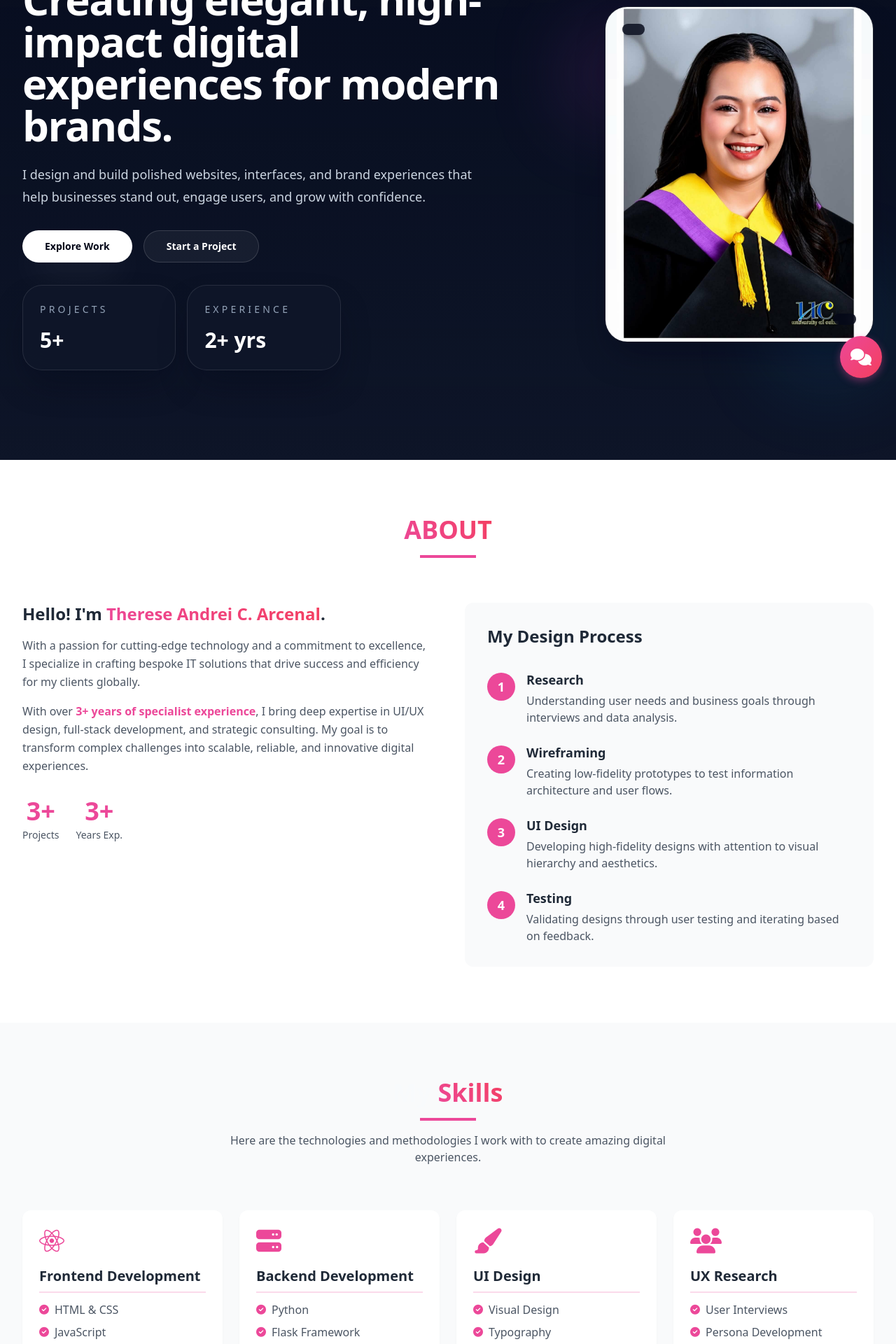
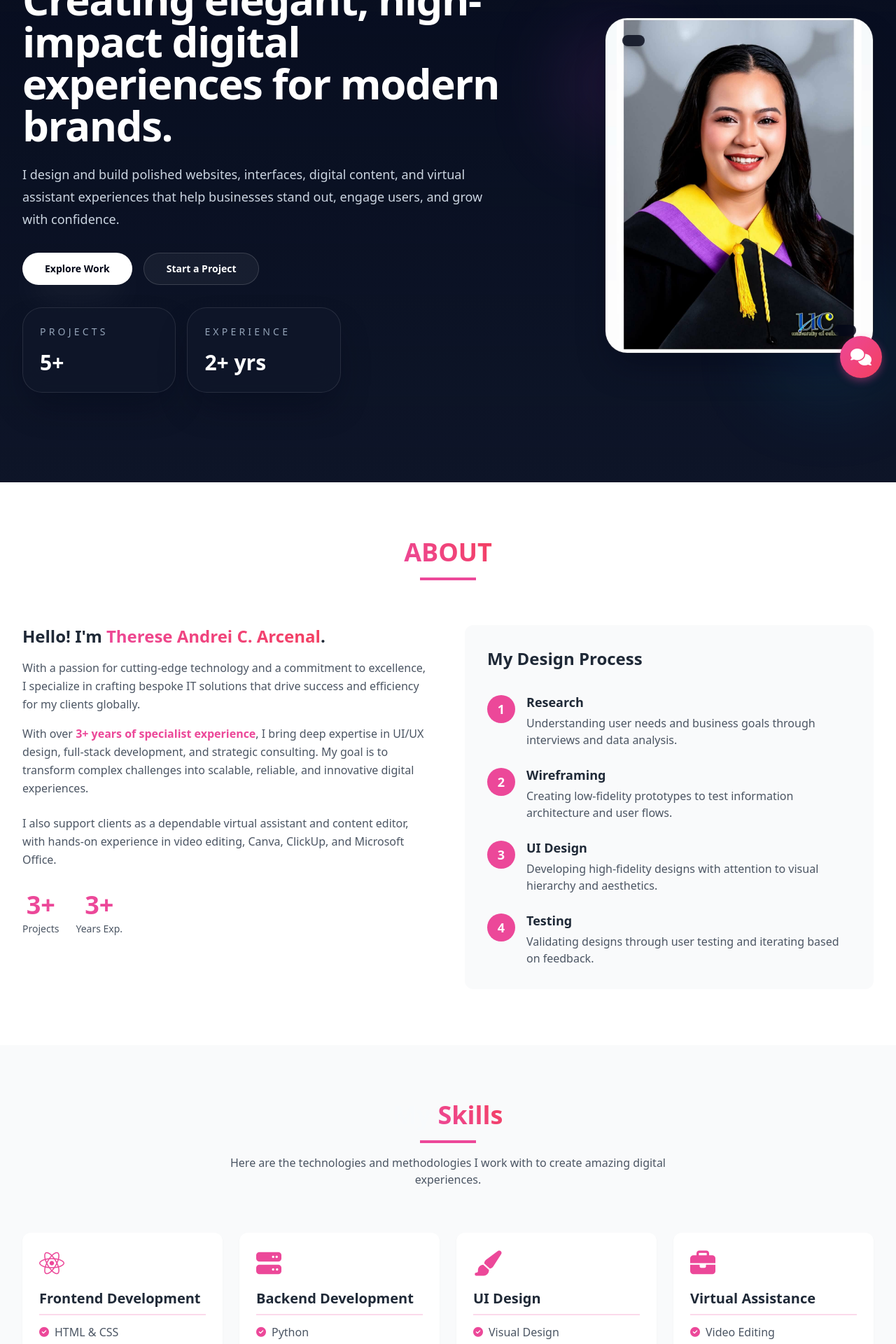
Before and after one commit to ThereseArcenal/My-Portfolio, a Flask app: page / in a window 1280 px wide. Shown: the part 240-2160 px from the top of the page at 70% size. Run offline with Flask 3, Linux system fonts and the light colour scheme; some libraries are stand-ins or nearby versions.

Commit message:
style: Update skills section to include virtual assistance and UX research services

```diff
--- a/templates/index.html
+++ b/templates/index.html
@@ -1139,7 +1139,7 @@
                 <span class="inline-flex h-12 w-12 items-center justify-center rounded-3xl bg-gradient-to-br from-fuchsia-500 to-violet-500 text-lg font-semibold text-white shadow-lg shadow-fuchsia-500/25">G</span>
                 <div>
                     <p class="text-base font-semibold text-white"></p>
-                    <p class="text-xs uppercase tracking-[0.24em] text-slate-400">Design & Development</p>
+                    <p class="text-xs uppercase tracking-[0.24em] text-slate-400">Design • Development • Virtual Assistance</p>
                 </div>
             </a>
             <div class="hidden items-center gap-8 md:flex">
@@ -1178,7 +1178,7 @@
 
                 <div class="space-y-6">
                     <h1 class="max-w-3xl text-4xl font-black tracking-tight text-white sm:text-5xl lg:text-6xl">Creating elegant, high-impact digital experiences for modern brands.</h1>
-                    <p class="max-w-2xl text-lg leading-8 text-slate-300">I design and build polished websites, interfaces, and brand experiences that help businesses stand out, engage users, and grow with confidence.</p>
+                    <p class="max-w-2xl text-lg leading-8 text-slate-300">I design and build polished websites, interfaces, digital content, and virtual assistant experiences that help businesses stand out, engage users, and grow with confidence.</p>
                 </div>
                 <div class="hero-actions flex flex-wrap justify-center gap-4 sm:justify-start">
                     <a href="#projects" class="inline-flex w-full max-w-[11rem] items-center justify-center rounded-full bg-white px-8 py-3 text-sm font-semibold text-slate-950 shadow-2xl shadow-white/10 transition hover:-translate-y-0.5 hover:bg-slate-100 sm:w-auto">Explore Work</a>
@@ -1226,6 +1226,9 @@
                 <p class="text-gray-600 mb-6 leading-relaxed dark:text-gray-400 fade-in-element">
                     With over <span class="font-bold text-primary">3+ years of specialist experience</span>, I bring deep expertise in UI/UX design, full-stack development, and strategic consulting. My goal is to transform complex challenges into scalable, reliable, and innovative digital experiences.
                 </p>
+                <p class="text-gray-600 mb-6 leading-relaxed dark:text-gray-400 fade-in-element">
+                    I also support clients as a dependable virtual assistant and content editor, with hands-on experience in video editing, Canva, ClickUp, and Microsoft Office.
+                </p>
 
                 <!-- Stats with better styling -->
                 <div class="flex space-x-6 mt-8">
@@ -1378,6 +1381,53 @@
                         <span>Typography</span>
                     </li>
                     <li class="flex items-center group-hover:translate-x-1 transition-transform duration-300 delay-100">
+                        <i class="fas fa-check-circle text-primary mr-2 text-sm"></i>
+                        <span>Color Theory</span>
+                    </li>
+                    <li class="flex items-center group-hover:translate-x-1 transition-transform duration-300 delay-150">
+                        <i class="fas fa-check-circle text-primary mr-2 text-sm"></i>
+                        <span>Design Systems</span>
+                    </li>
+                </ul>
+            </div>
+
+            <!-- Virtual Assistant Card -->
+            <div class="bg-white p-6 rounded-xl shadow-sm hover:shadow-xl transition-all duration-300 hover:-translate-y-2 skill-item dark:bg-darkCard group">
+                <div class="text-primary text-4xl mb-4 group-hover:scale-110 transition-transform duration-300">
+                    <i class="fas fa-briefcase"></i>
+                </div>
+                <h3 class="text-xl font-bold mb-3 text-dark dark:text-darkText border-b-2 border-primary/20 pb-2">Virtual Assistance</h3>
+                <ul class="space-y-2 text-gray-600 dark:text-gray-400">
+                    <li class="flex items-center group-hover:translate-x-1 transition-transform duration-300">
+                        <i class="fas fa-check-circle text-primary mr-2 text-sm"></i>
+                        <span>Video Editing</span>
+                    </li>
+                    <li class="flex items-center group-hover:translate-x-1 transition-transform duration-300 delay-75">
+                        <i class="fas fa-check-circle text-primary mr-2 text-sm"></i>
+                        <span>Canva Content Creation</span>
+                    </li>
+                    <li class="flex items-center group-hover:translate-x-1 transition-transform duration-300 delay-100">
+                        <i class="fas fa-check-circle text-primary mr-2 text-sm"></i>
+                        <span>ClickUp Task Management</span>
+                    </li>
+                    <li class="flex items-center group-hover:translate-x-1 transition-transform duration-300 delay-150">
+                        <i class="fas fa-check-circle text-primary mr-2 text-sm"></i>
+                        <span>Microsoft Office Support</span>
+                    </li>
+                    <li class="flex items-center group-hover:translate-x-1 transition-transform duration-300 delay-200">
+                        <i class="fas fa-check-circle text-primary mr-2 text-sm"></i>
+                        <span>Content & Admin Support</span>
+                    </li>
+                </ul>
+            </div>
+
+            <!-- UX Research Card -->
+            <div class="bg-white p-6 rounded-xl shadow-sm hover:shadow-xl transition-all duration-300 hover:-translate-y-2 skill-item dark:bg-darkCard group">
+                <div class="text-primary text-4xl mb-4 group-hover:scale-110 transition-transform duration-300">
+                    <i class="fas fa-users"></i>
+                </div>
+                <h3 class="text-xl font-bold mb-3 text-dark dark:text-darkText border-b-2 border-primary/20 pb-2">UX Research</h3>
+                <ul class="space-y-2 text-gray-600 dark:text-gray-400">
                         <i class="fas fa-check-circle text-primary mr-2 text-sm"></i>
                         <span>Color Theory</span>
                     </li>
@@ -1697,8 +1747,9 @@
                     <ul class="space-y-2">
                         <li><a href="#" class="text-gray-400 hover:text-white transition-colors duration-200">UI Design</a></li>
                         <li><a href="#" class="text-gray-400 hover:text-white transition-colors duration-200">Web Design</a></li>
-                        <li><a href="#" class="text-gray-400 hover:text-white transition-colors duration-200">Mobile App Design</a></li>
-                        <li><a href="#" class="text-gray-400 hover:text-white transition-colors duration-200">User Research</a></li>
+                        <li><a href="#" class="text-gray-400 hover:text-white transition-colors duration-200">Virtual Assistance</a></li>
+                <li><a href="#" class="text-gray-400 hover:text-white transition-colors duration-200">Social Media Support</a></li>
+                <li><a href="#" class="text-gray-400 hover:text-white transition-colors duration-200">User Research</a></li>
                     </ul>
                 </div>
                 <div class="fade-in-element" style="animation-delay: 0.3s;">
```
